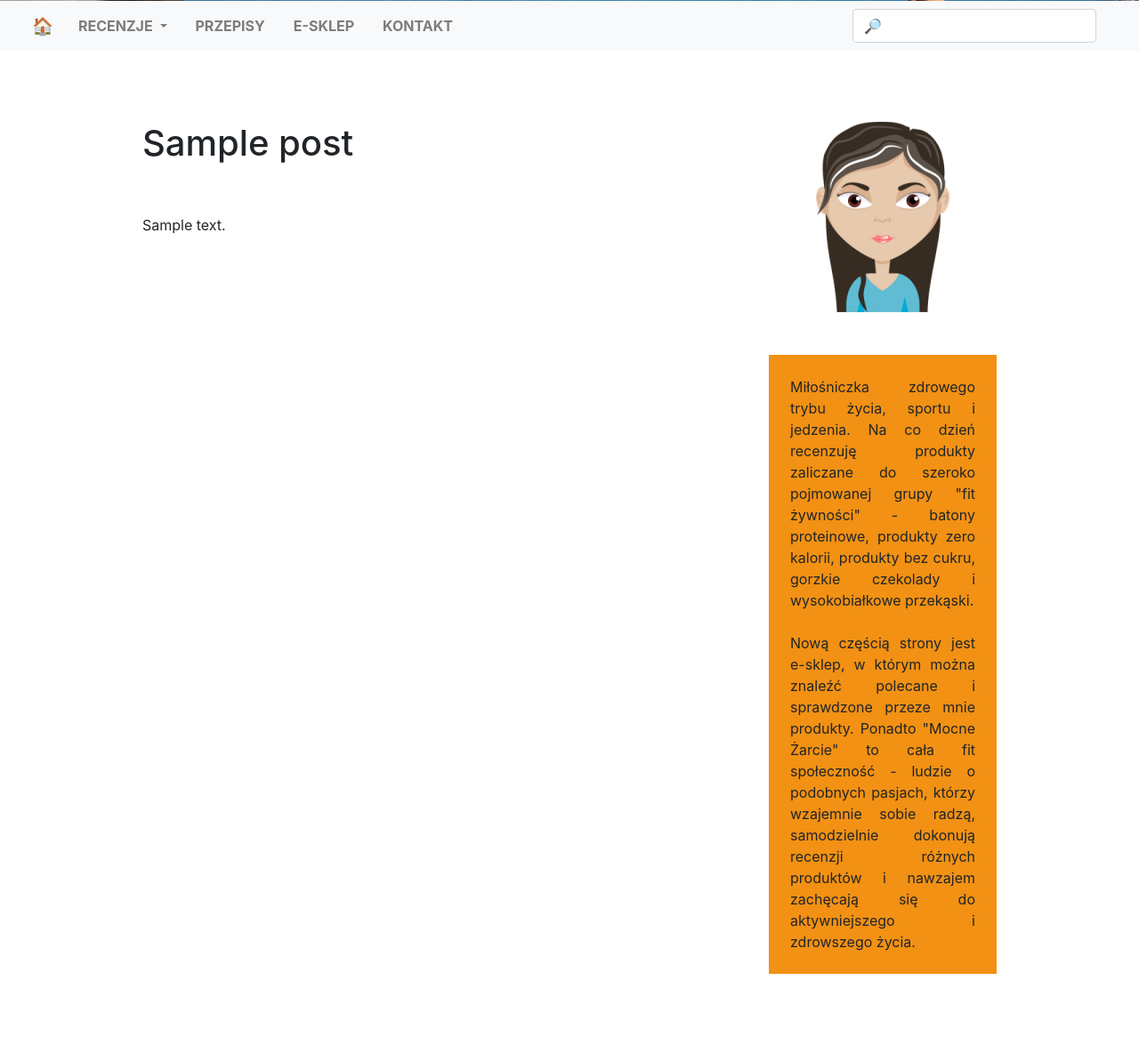
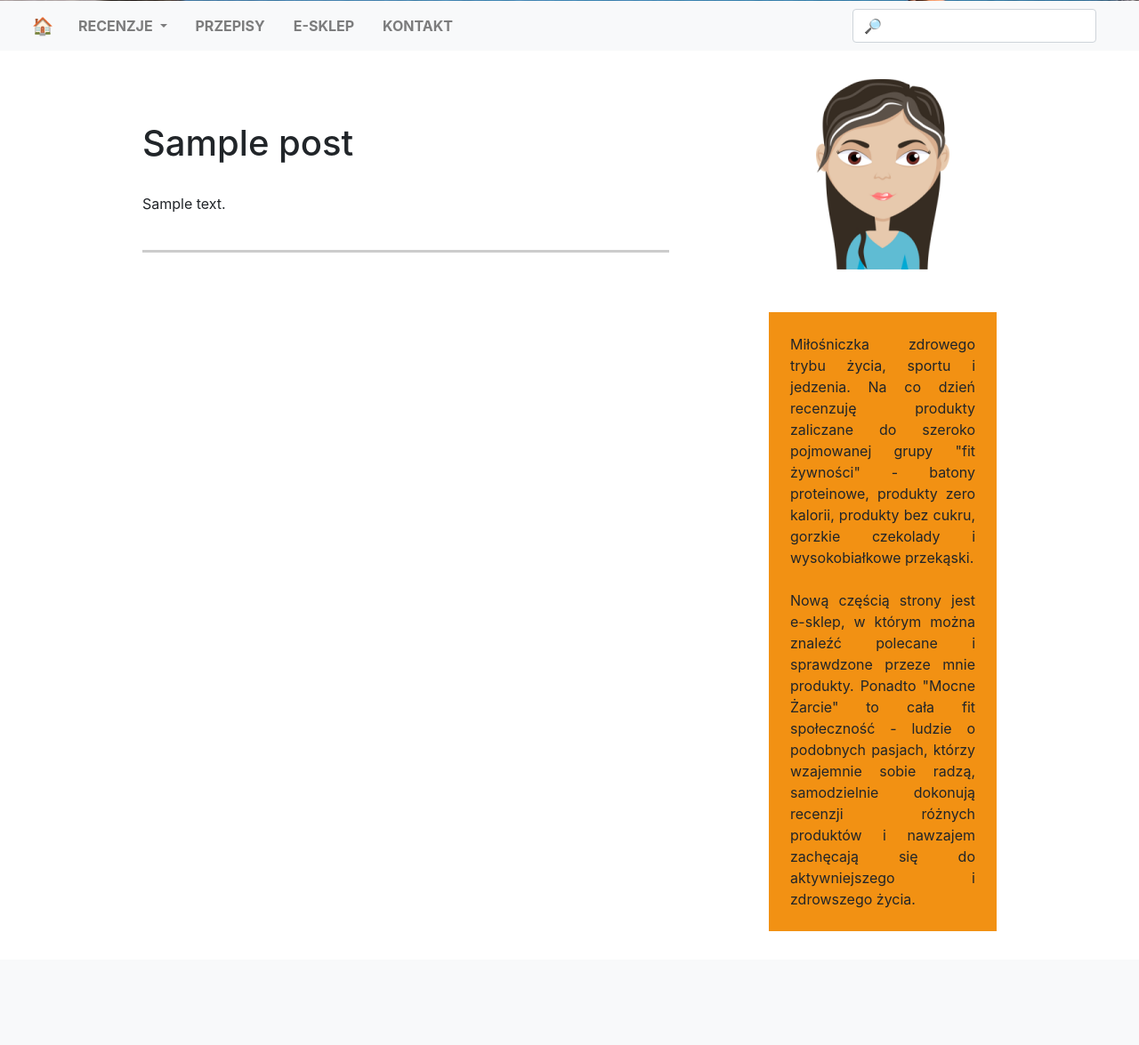
Before and after one commit to olczi095/fitfoodfeed, a Django app: page / in a window 1280 px wide. Shown: the part 479-1654 px from the top of the page at 89% size. After the commit the page ends 1526 px from the top, so only its background shows below. Run offline with Django 4.2, Linux system fonts and the light colour scheme; tables that the repository leaves empty hold one stand-in row (values such as "Sample post"); some libraries are stand-ins or nearby versions.

Commit message:
fix: improve the appearance of the homepage

```diff
--- a/reviews/static/reviews/css/style.css
+++ b/reviews/static/reviews/css/style.css
@@ -75,13 +75,19 @@
 }
 
 .home-content {
-    padding: 5rem 10rem;
+    padding: 2rem 10rem;
     display: flex;
 }
 
 .home-content .posts {
     width: 80%;
     padding-right: 5rem;
+}
+
+.home-content .posts .post {
+    margin: 3rem auto;
+    border-bottom: 0.2rem solid #ccc;
+    padding-bottom: 1rem;
 }
 
 .home-content .sidebar {
--- a/reviews/templates/reviews/home.html
+++ b/reviews/templates/reviews/home.html
@@ -14,11 +14,12 @@
 
 {% block body%}
     <div class="home-content">
-
         <div class="posts">
             {% for post in posts %}
-                <h1>{{ post.title }}</h1><br /><br />
-                {{ post.body }}<br /><br />
+                <div class="post">
+                    <h1>{{ post.title }}</h1><br />
+                    {{ post.body | truncatewords:150}}<br /><br />
+                </div>
             {% endfor %}
         </div>
 
```
